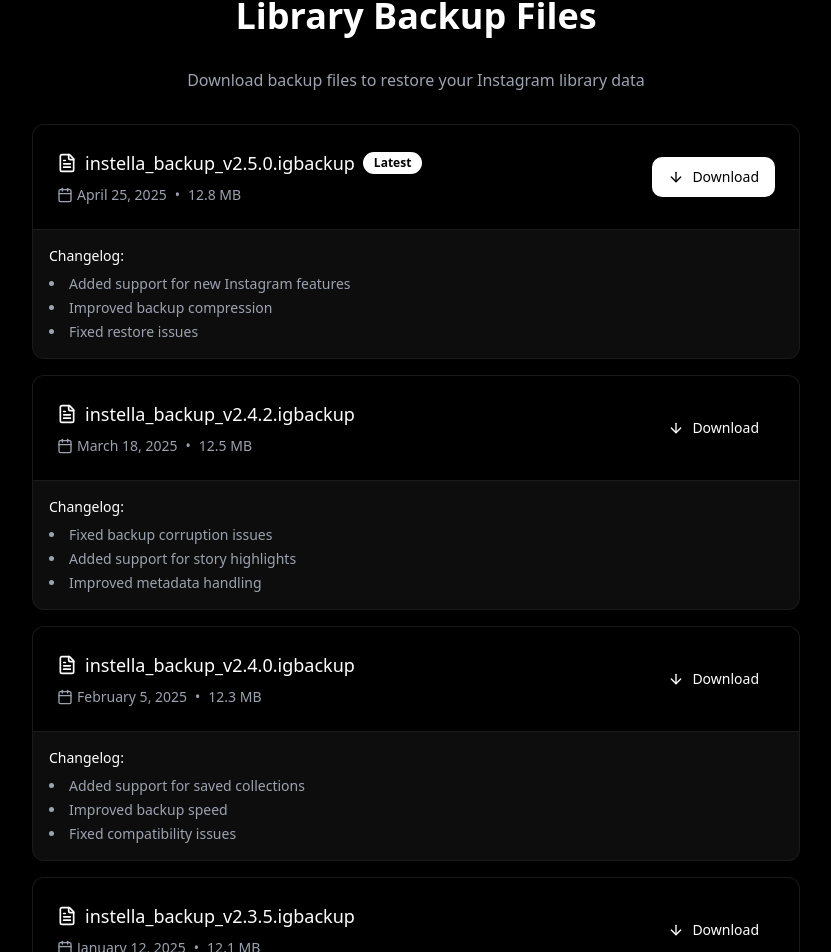
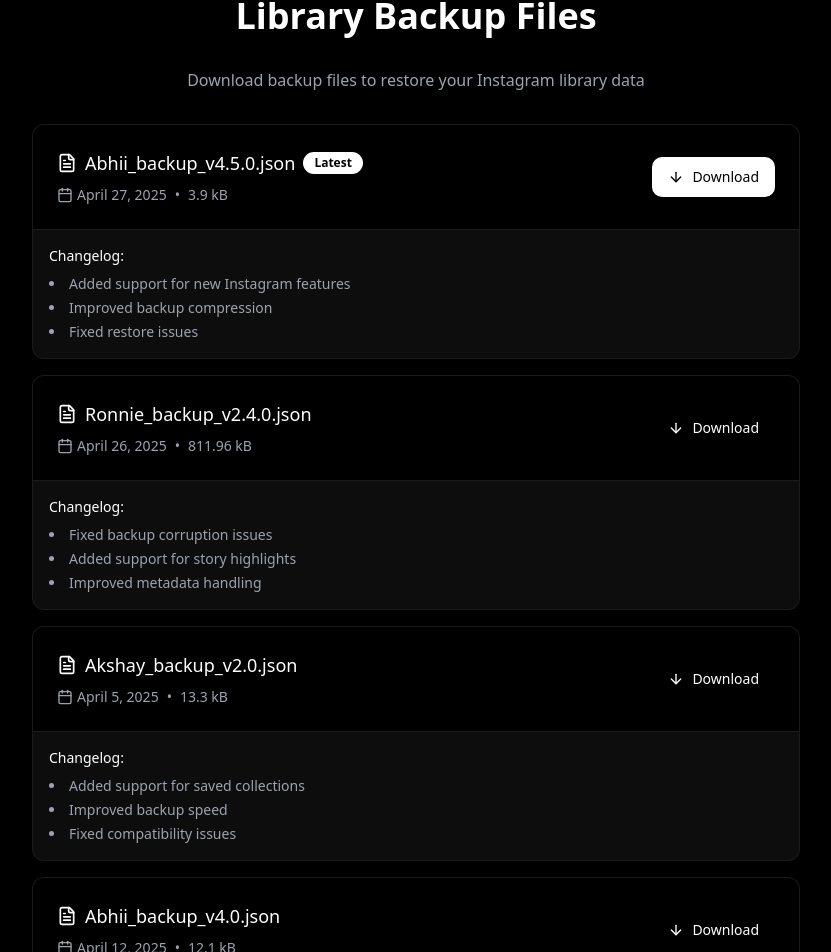
Before and after one commit to OnlyAbhii/Instella_website, a Next.js app: page /backup in a window 1280 px wide. Shown: the part 100-1052 px from the top of the page, without its empty margins (224-1055 px from the left). Built offline with nearby package versions, Linux system fonts and the light colour scheme.

Commit message:
Update page.tsx

```diff
--- a/app/backup/page.tsx
+++ b/app/backup/page.tsx
@@ -25,31 +25,31 @@ export default function BackupPage() {
 
   const backupFiles: BackupFile[] = [
     {
-      name: "instella_backup_v2.5.0.igbackup",
-      date: "April 25, 2025",
-      size: "12.8 MB",
+      name: "Abhii_backup_v4.5.0.json",
+      date: "April 27, 2025",
+      size: "3.9 kB",
       changes: ["Added support for new Instagram features", "Improved backup compression", "Fixed restore issues"],
       isLatest: true,
       downloadUrl: "https://example.com/backups/instella_backup_v2.5.0.igbackup",
     },
     {
-      name: "instella_backup_v2.4.2.igbackup",
-      date: "March 18, 2025",
-      size: "12.5 MB",
+      name: "Ronnie_backup_v2.4.0.json",
+      date: "April 26, 2025",
+      size: "811.96 kB",
       changes: ["Fixed backup corruption issues", "Added support for story highlights", "Improved metadata handling"],
       downloadUrl: "https://example.com/backups/instella_backup_v2.4.2.igbackup",
     },
     {
-      name: "instella_backup_v2.4.0.igbackup",
-      date: "February 5, 2025",
-      size: "12.3 MB",
+      name: "Akshay_backup_v2.0.json",
+      date: "April 5, 2025",
+      size: "13.3 kB",
       changes: ["Added support for saved collections", "Improved backup speed", "Fixed compatibility issues"],
       downloadUrl: "https://example.com/backups/instella_backup_v2.4.0.igbackup",
     },
     {
-      name: "instella_backup_v2.3.5.igbackup",
-      date: "January 12, 2025",
-      size: "12.1 MB",
+      name: "Abhii_backup_v4.0.json",
+      date: "April 12, 2025",
+      size: "12.1 kB",
       changes: ["Initial backup system release", "Basic support for posts and stories", "Profile data backup"],
       downloadUrl: "https://example.com/backups/instella_backup_v2.3.5.igbackup",
     },
```
